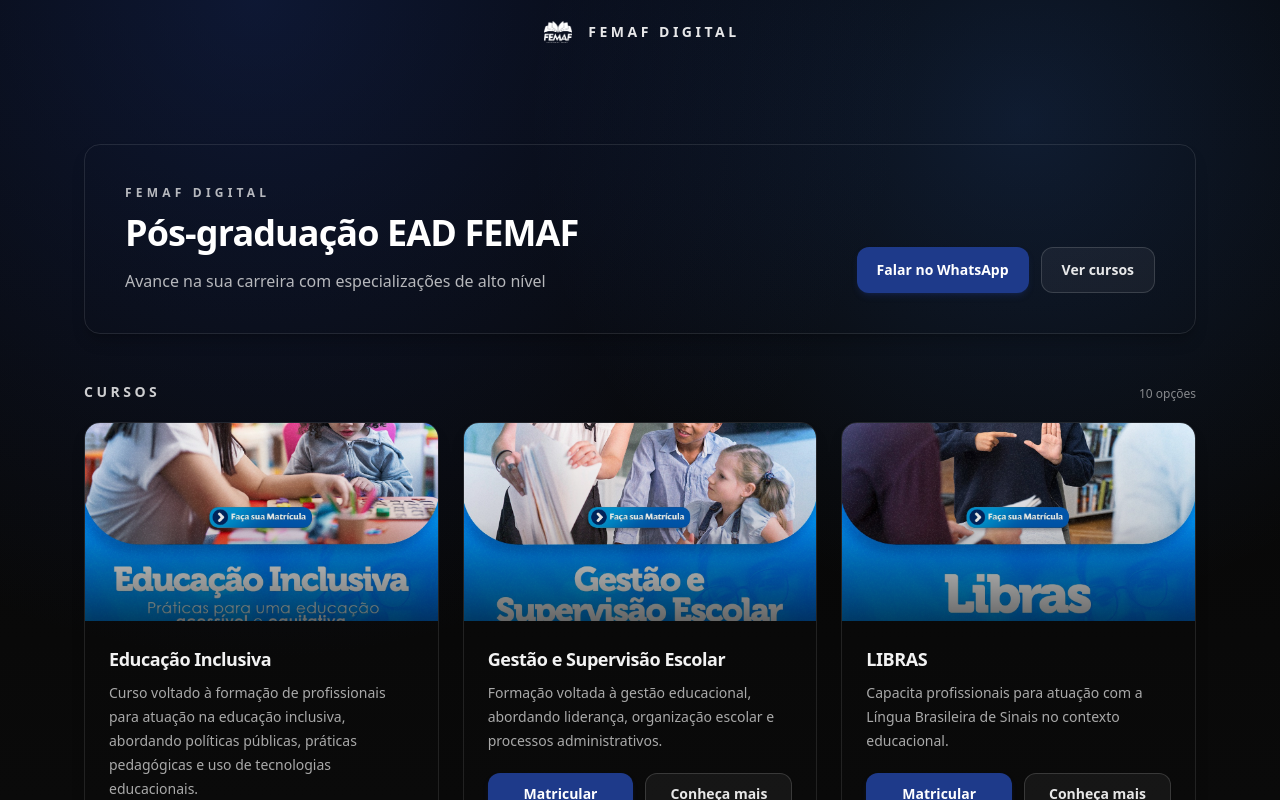
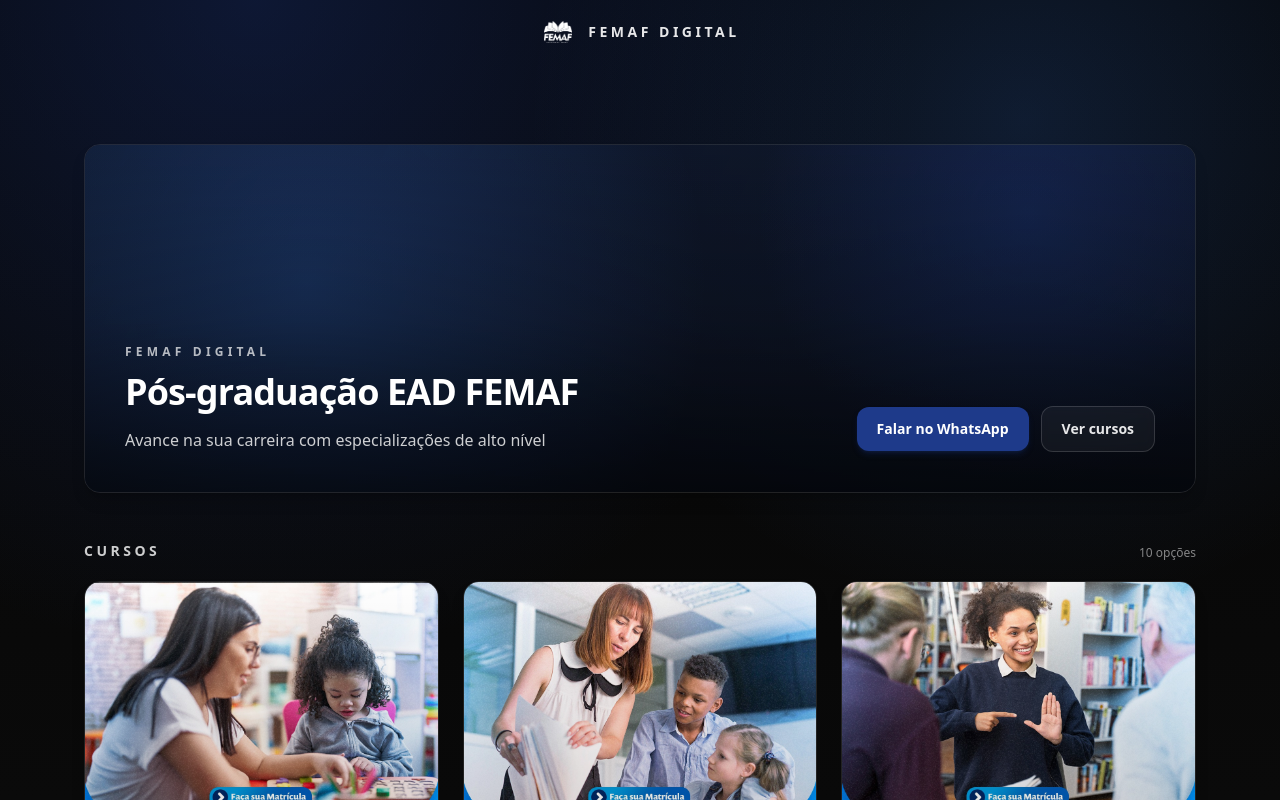
Before and after one commit to andre-fil/posgraduacao, a Next.js app: page / in a window 1280 px wide. Shown: the top 800 px of the page. Built offline with nearby package versions, Linux system fonts and the light colour scheme.

Commit message:
imgs tam

```diff
--- a/src/app/page.tsx
+++ b/src/app/page.tsx
@@ -6,8 +6,18 @@
   return (
     <div className="mx-auto w-full max-w-6xl px-5 py-12 sm:py-16">
         <section className="fade-in-up">
-          <div className="rounded-2xl border border-white/10 bg-glass/8 p-7 shadow-lg shadow-black/20 backdrop-blur sm:p-10">
-            <div className="flex flex-col gap-6 lg:flex-row lg:items-end lg:justify-between">
+          <div className="overflow-hidden rounded-2xl border border-white/10 bg-glass/8 shadow-lg shadow-black/20 backdrop-blur">
+            {/* Proporção alvo: 1920×600 — no mobile um pouco mais alta para caber o conteúdo */}
+            <div className="relative aspect-[4/3] w-full sm:aspect-[2/1] lg:aspect-[1920/600]">
+              <div
+                className="absolute inset-0 bg-[radial-gradient(800px_circle_at_20%_40%,rgba(59,130,246,0.25),transparent_50%),radial-gradient(600px_circle_at_85%_20%,rgba(30,58,138,0.35),transparent_45%),linear-gradient(115deg,rgba(15,23,42,0.92),rgba(15,23,42,0.75))]"
+                aria-hidden
+              />
+              <div
+                className="absolute inset-0 bg-gradient-to-t from-black/65 via-black/20 to-transparent"
+                aria-hidden
+              />
+              <div className="relative flex h-full min-h-[11rem] flex-col justify-end gap-6 p-7 sm:min-h-0 sm:flex-row sm:items-end sm:justify-between sm:p-10">
                 <div className="max-w-2xl">
                   <p className="text-xs font-semibold tracking-[0.35em] text-white/70">
                     FEMAF DIGITAL
@@ -15,12 +25,12 @@
                   <h1 className="mt-3 text-3xl font-semibold tracking-tight text-white sm:text-4xl">
                     Pós-graduação EAD FEMAF
                   </h1>
-                <p className="mt-4 text-sm leading-6 text-white/70 sm:text-base">
+                  <p className="mt-4 text-sm leading-6 text-white/80 sm:text-base">
                     Avance na sua carreira com especializações de alto nível
                   </p>
                 </div>
 
-              <div className="flex flex-col gap-3 sm:flex-row">
+                <div className="flex shrink-0 flex-col gap-3 sm:flex-row sm:items-center">
                   <a
                     href="https://wa.me/558008785129"
                     target="_blank"
@@ -31,10 +41,11 @@
                   </a>
                   <Link
                     href="#cursos"
-                  className="inline-flex items-center justify-center rounded-xl border border-white/15 bg-white/5 px-5 py-3 text-sm font-semibold text-white/90 transition hover:border-white/25 hover:bg-white/10 hover:text-white focus-visible:outline-none focus-visible:ring-2 focus-visible:ring-accent/60"
+                    className="inline-flex items-center justify-center rounded-xl border border-white/15 bg-white/5 px-5 py-3 text-sm font-semibold text-white/90 backdrop-blur-sm transition hover:border-white/25 hover:bg-white/10 hover:text-white focus-visible:outline-none focus-visible:ring-2 focus-visible:ring-accent/60"
                   >
                     Ver cursos
                   </Link>
+                </div>
               </div>
             </div>
           </div>
--- a/src/components/CourseCard.tsx
+++ b/src/components/CourseCard.tsx
@@ -21,13 +21,13 @@
       </div>
 
       <div className="relative">
-        <div className="relative aspect-[16/9] w-full overflow-hidden">
+        <div className="relative aspect-[1080/1350] w-full overflow-hidden">
           <Image
             src={course.image}
             alt={course.title}
             fill
             sizes="(max-width: 640px) 100vw, (max-width: 1024px) 50vw, 33vw"
-            className="object-cover transition duration-300 group-hover:scale-[1.03]"
+            className="object-cover object-center transition duration-300 group-hover:scale-[1.03]"
             priority={false}
           />
           <div className="absolute inset-0 bg-gradient-to-t from-black/60 via-black/10 to-transparent" />
```
Lines whose indentation alone changed are shown as unchanged.
